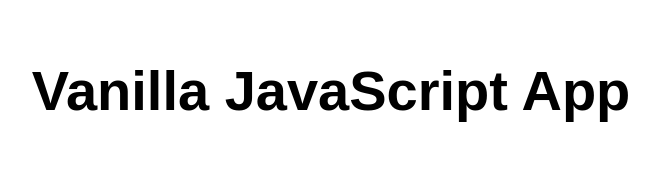
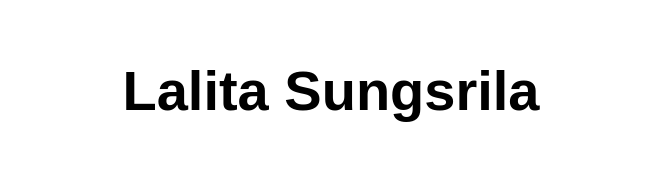
Before and after one commit to lalitakku/webappkku, a plain HTML site: page src/index.html in a window 1280 px wide. Shown: the whole page, without its empty margins (309-968 px from the left). Drawn offline with Linux system fonts and the light colour scheme.

Commit message:
Update index.html

```diff
--- a/src/index.html
+++ b/src/index.html
@@ -10,7 +10,7 @@
 
 <body>
   <main>
-    <h1>Vanilla JavaScript App</h1>
+    <h1>Lalita Sungsrila</h1>
   </main>
 </body>
 
```
